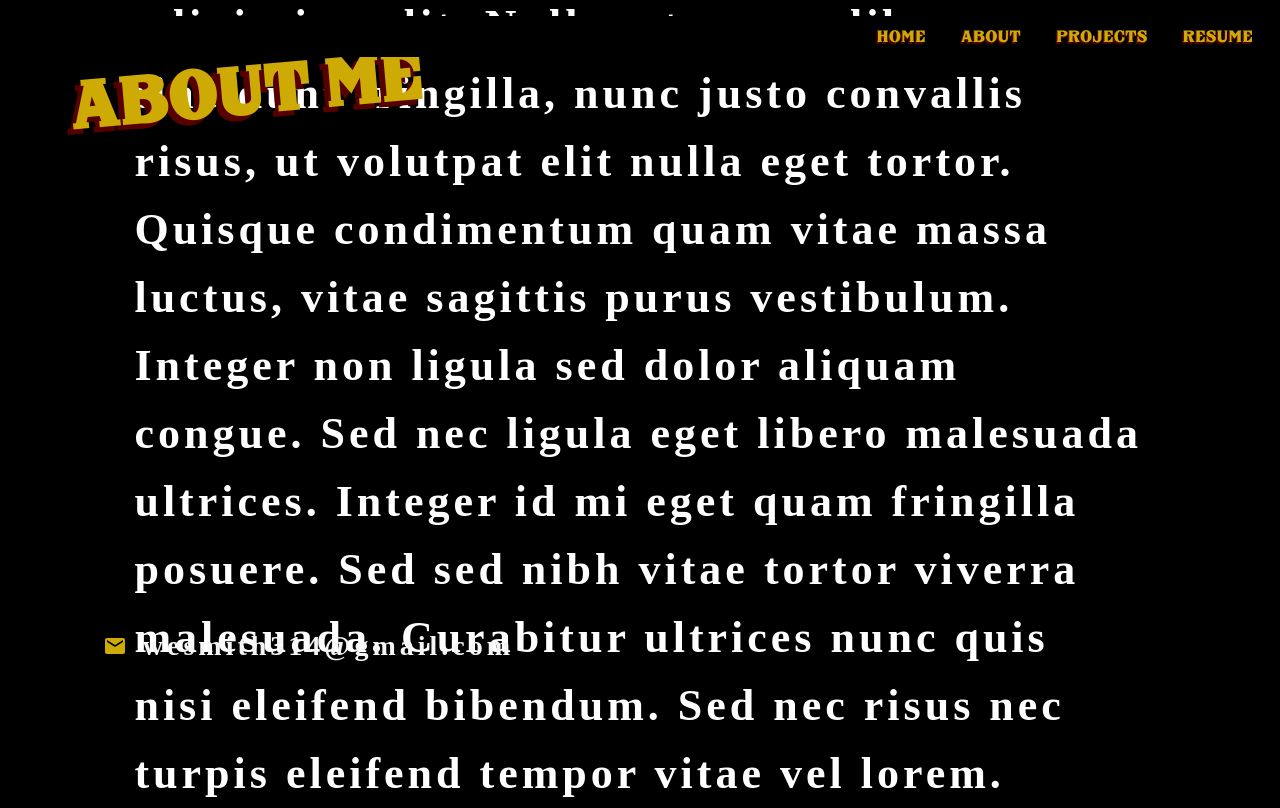
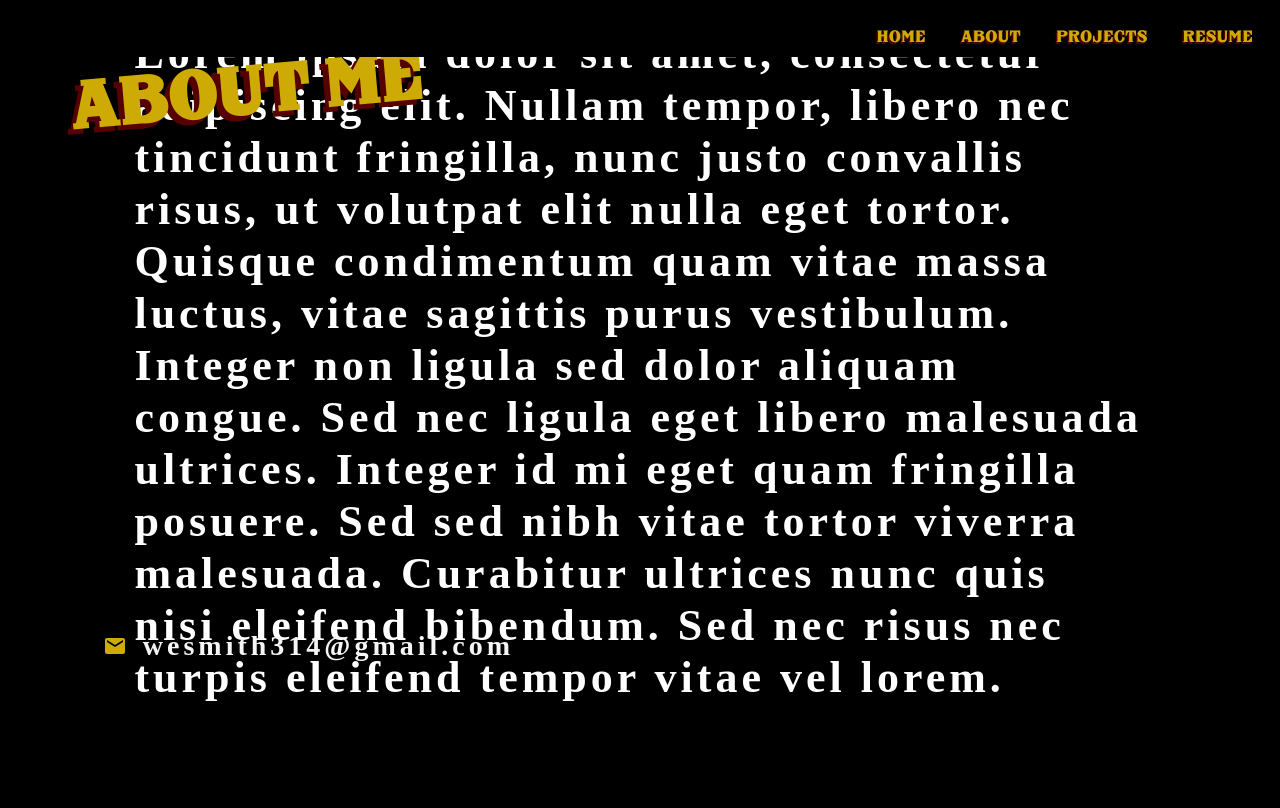
Before and after one commit to wesmith3/Portfolio, a Next.js app: page /about in a window 1280 px wide. Built offline with nearby package versions, Linux system fonts and the light colour scheme; a web font is replaced by a local one.

Commit message:
fixes line spaceing for about p

```diff
--- a/src/app/about/page.css
+++ b/src/app/about/page.css
@@ -21,7 +21,7 @@
     justify-content: center;
     width: 80%;
     margin: auto;
-    line-height: 8.5vh;
+    line-height: 6.5vh;
     letter-spacing: .5vh;
 }
 
```
